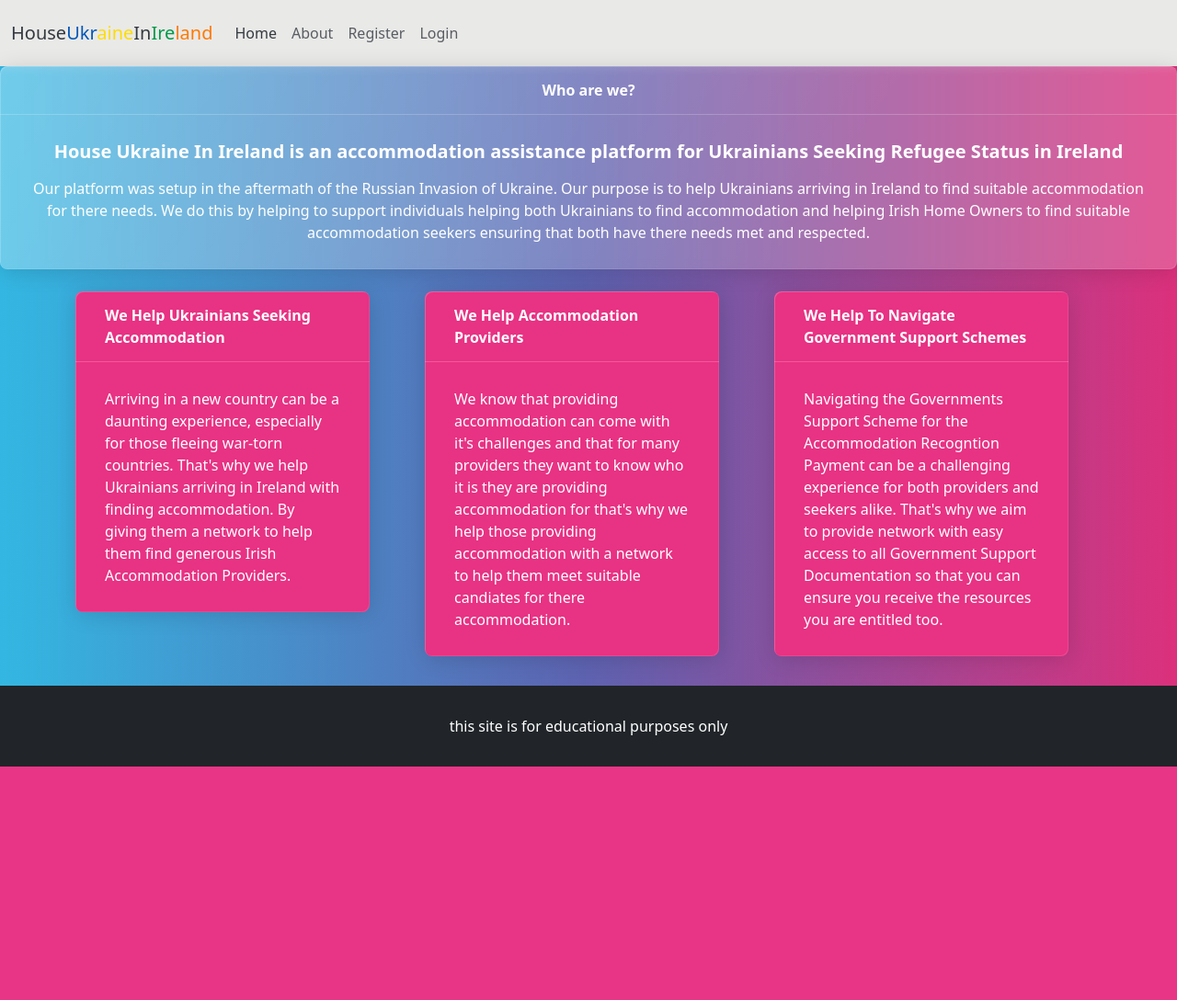
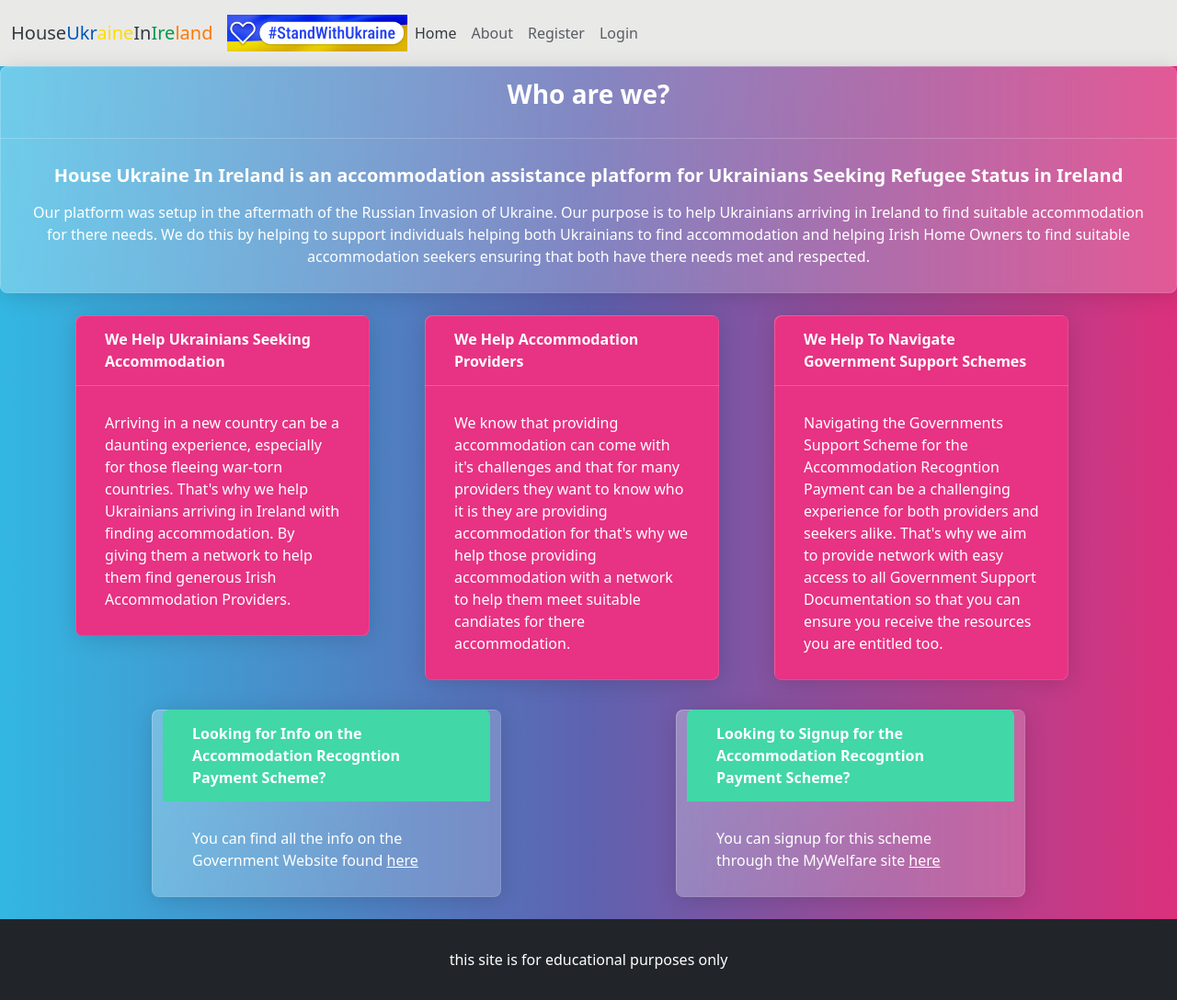
Before and after one commit to CalumRiot/House-Ukraine-In-Ireland, a Django app: page /about in a window 1280 px wide. Shown: the whole page at 92% size. Before the commit the page ends 834 px from the top, so only its background shows below. Run offline with Django 3.2, Linux system fonts and the light colour scheme.

Commit message:
edits made to html and css in about.html, base.html & style.css, added images directory to static and imported stand-with-ukraine image

```diff
--- a/static/css/style.css
+++ b/static/css/style.css
@@ -28,3 +28,8 @@
     border: none;
     background: transparent;
 }
+
+.stand-with-ukraine {
+    max-height: 40px;
+    max-width: 240px;
+}
--- a/templates/about.html
+++ b/templates/about.html
@@ -2,12 +2,16 @@
 {% block content %}
 
 <div class="card text-white bg-secondary text-center" style="max-width: 100rem;">
-    <div class="card-header">Who are we?</div>
+    <div class="card-header"><h3>Who are we?</h3></div>
     <div class="card-body">
       <h5>House Ukraine In Ireland is an accommodation assistance platform for Ukrainians Seeking Refugee Status in Ireland</h5>
       <p class="card-text">Our platform was setup in the aftermath of the Russian Invasion of Ukraine. Our purpose is to help Ukrainians arriving in Ireland to find suitable accommodation for there needs. We do this by helping to support individuals helping both Ukrainians to find accommodation and helping Irish Home Owners to find suitable accommodation seekers ensuring that both have there needs met and respected.</p>
     </div>
   </div>
+
+<div>
+
+</div>
 <br>
   <div class="container">
     <div class="row">
@@ -38,6 +42,21 @@
     </div>
   </div>
 
-
-
+<div class="container">
+    <div class="row justify-content-around">
+        <div class="card border-success col-4">
+            <div class="card-header">Looking for Info on the Accommodation Recogntion Payment Scheme?</div>
+            <div class="card-body">
+              <p class="card-text">You can find all the info on the Government Website found <a href="https://www.gov.ie/en/service/cfd95-accommodation-recognition-payment/" target=”_blank”>here</a></p>
+            </div>
+          </div>
+        <div class="card border-success col-4">
+            <div class="card-header">Looking to Signup for the Accommodation Recogntion Payment Scheme?</div>
+            <div class="card-body">
+              <p class="card-text">You can signup for this scheme through the MyWelfare site <a href="https://services.mywelfare.ie/en/topics/ukraine-emergency-supports/accommodation-recognition-payment/" target=”_blank”>here</a></p>
+            </div>
+          </div>
+    </div>
+</div>
+<br>
 {% endblock content %}
--- a/templates/base.html
+++ b/templates/base.html
@@ -18,6 +18,7 @@
     <nav class="navbar navbar-expand-lg bg-light">
         <div class="container-fluid">
             <a class="navbar-brand" href="{% url 'home' %}">House<span class="home-blue">Ukr</span><span class="home-yellow">aine</span>In<span class="home-green">Ire</span><span class="home-orange">land</span></a>
+            <a href="https://www.standwithukraine.how/" target="_blank"><img class="stand-with-ukraine rounded-float-right" src="/static/images/stand-with-ukraine.png"></a>
             <button class="navbar-toggler" type="button" data-bs-toggle="collapse" data-bs-target="#navbarNav"
                 aria-controls="navbarNav" aria-expanded="false" aria-label="Toggle navigation">
                 <span class="navbar-toggler-icon"></span>
```
Also changed, not shown: static/images/stand-with-ukraine.png (added).
